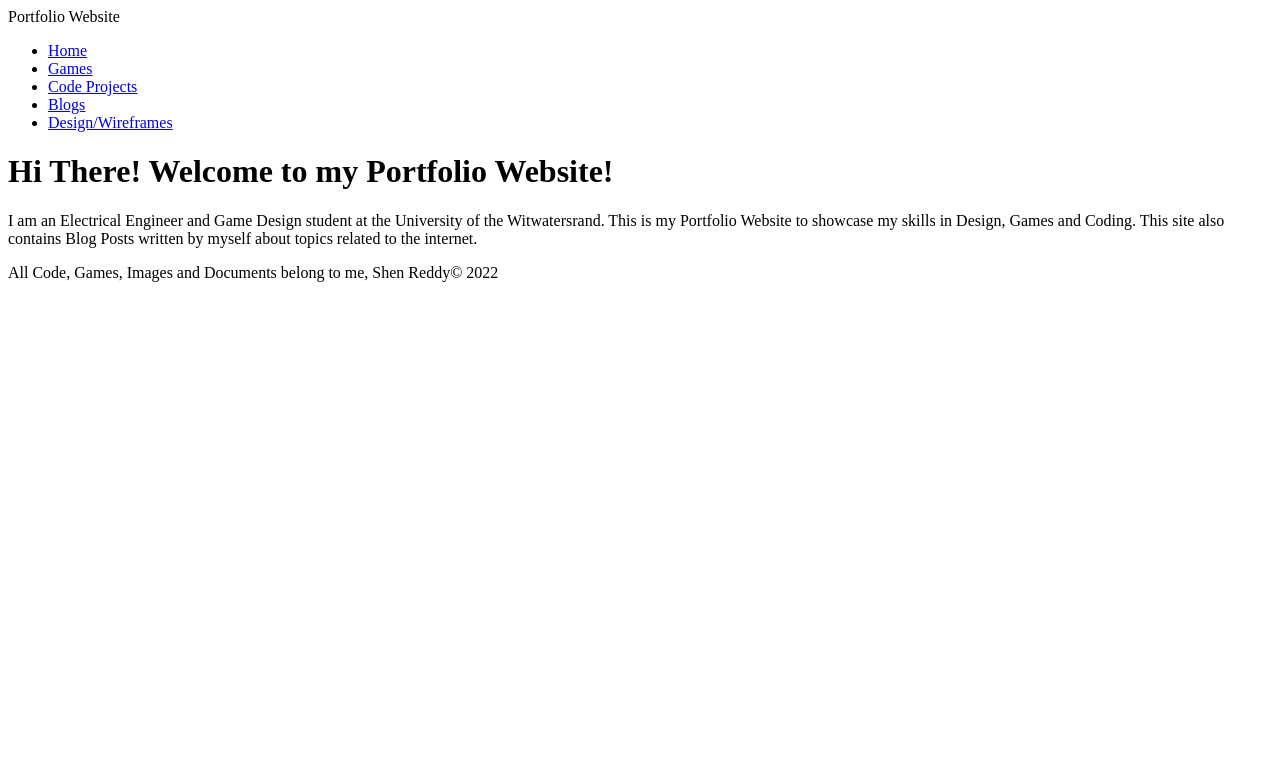
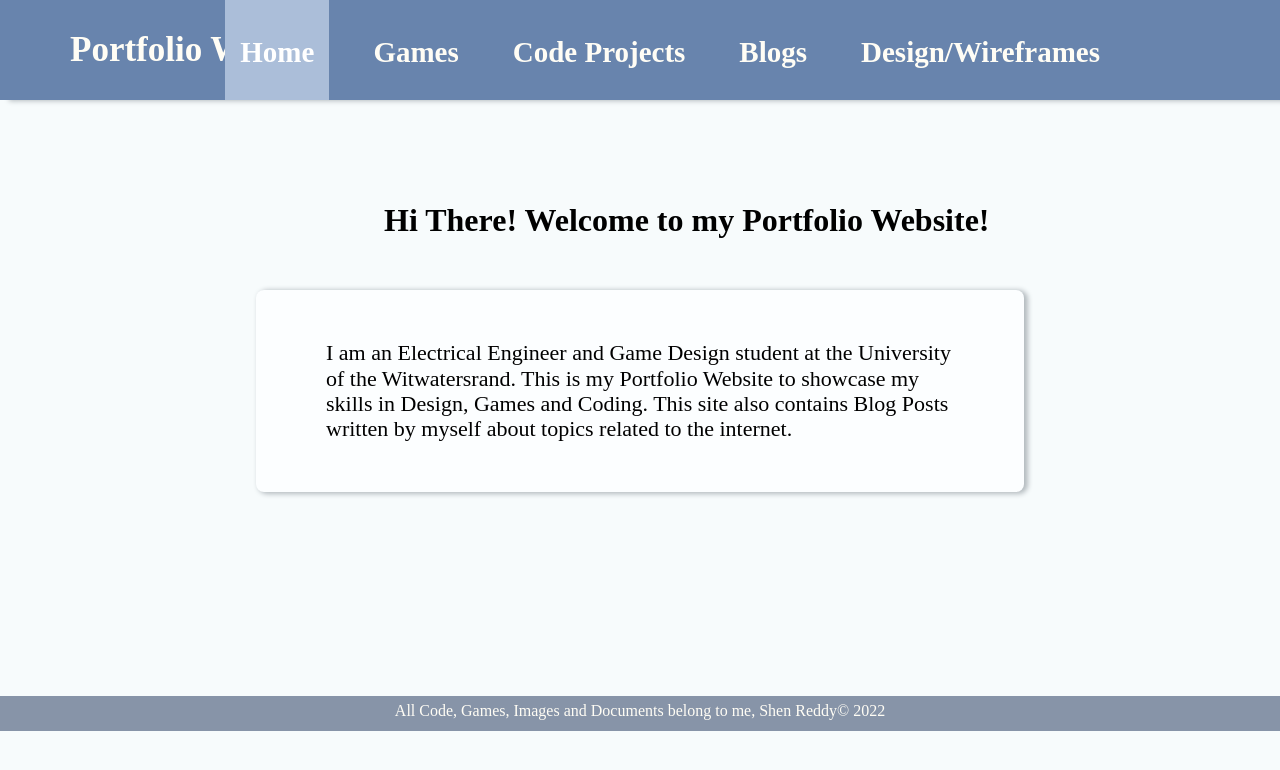
Before and after one commit to Shen-2102687/Assignment1WebsitePortfolio, a plain HTML site: page index.html in a window 1280 px wide. Drawn offline with Linux system fonts and the light colour scheme; the site is published under a folder, as on GitHub Pages, so addresses that start at the root find nothing.

Commit message:
Removed stylesheet forward slashes in index

```diff
--- a/index.html
+++ b/index.html
@@ -7,8 +7,8 @@
     <meta name="description" content="Portfolio Website for games, blogs and code" />
     <meta name="keywords" content="portfolio, website, games, code, blogs"/>
     <title>Home</title>
-    <link rel="stylesheet" href="/CSS/normalize.css" />
-    <link rel="stylesheet" href="/CSS/style.css" />
+    <link rel="stylesheet" href="CSS/normalize.css" />
+    <link rel="stylesheet" href="CSS/style.css" />
   </head>
   <body>
     <header>
```
